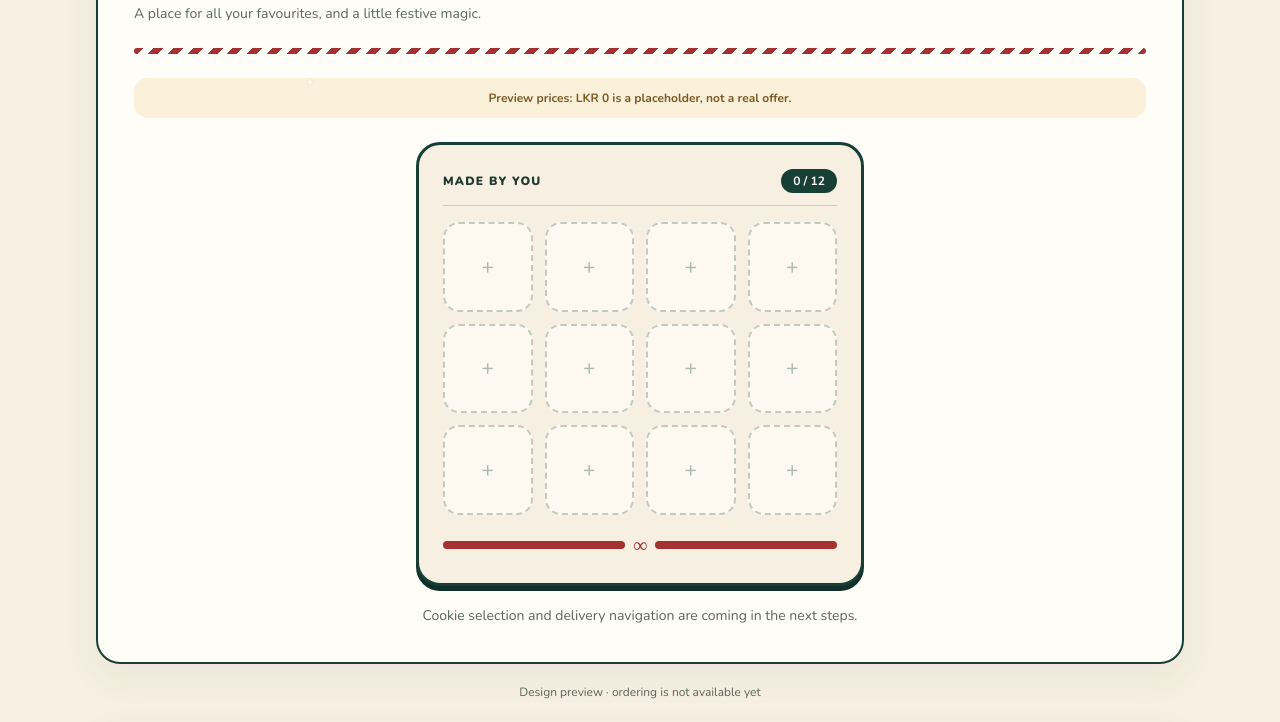
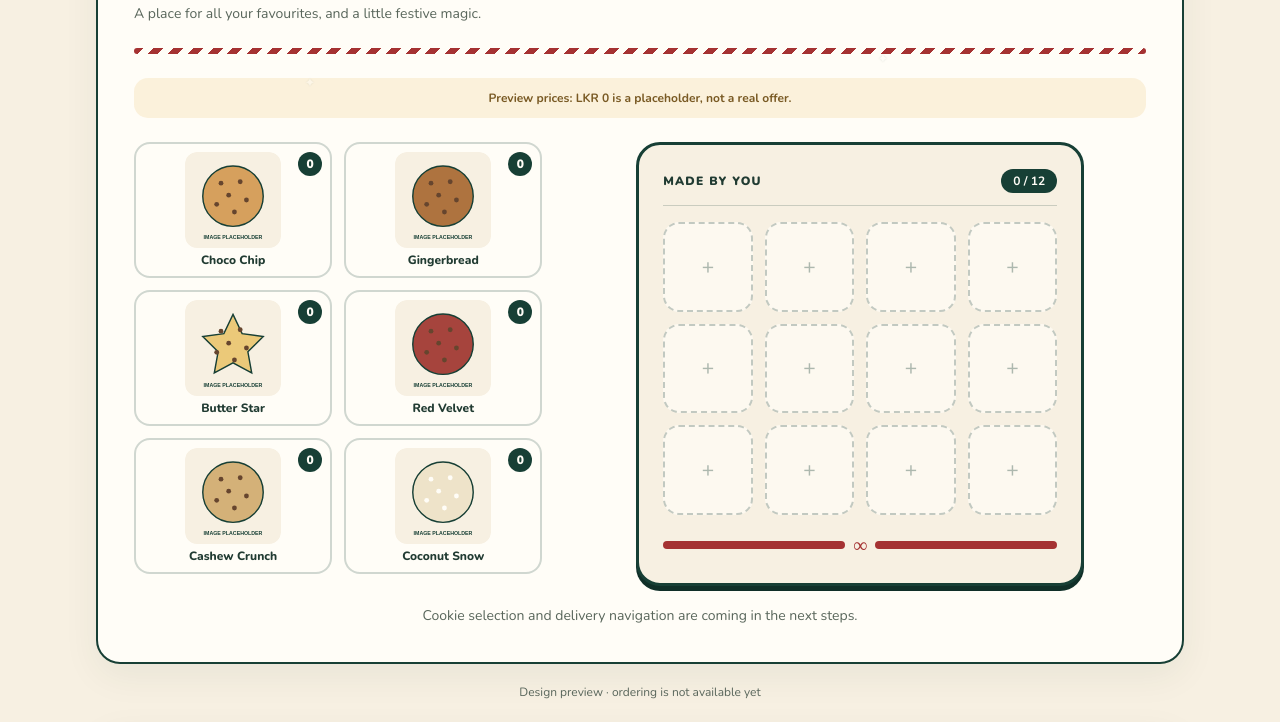
Before and after one commit to MalshaPramodi/fancyWeb, a React (Vite) app: page / in a window 1280 px wide. Shown: the part 647-1369 px from the top of the page. Built offline with nearby package versions, Linux system fonts and the light colour scheme; a web font is replaced by a local one.

Commit message:
feat(trays): add cookie trays with count badges

```diff
--- /dev/null
+++ b/src/components/CookieTray.tsx
@@ -0,0 +1,33 @@
+import { products } from '../config/products'
+import type { BoxState } from '../store/box'
+
+export function CookieTray({ box }: { box: BoxState }) {
+  return (
+    <section
+      aria-label="Cookie flavours"
+      className="grid grid-cols-2 gap-3 sm:grid-cols-3 lg:grid-cols-2"
+    >
+      {products.map((product) => (
+        <div
+          key={product.id}
+          className="relative rounded-2xl border-2 border-pine/20 bg-snow p-2 text-center"
+        >
+          <span
+            className="absolute right-2 top-2 flex size-6 items-center justify-center rounded-full bg-pine text-xs font-black text-snow"
+            aria-label={`${box.cookies.filter((id) => id === product.id).length} selected`}
+          >
+            {box.cookies.filter((id) => id === product.id).length}
+          </span>
+          <img
+            src={product.image}
+            alt={`${product.name} image placeholder`}
+            width={120}
+            height={120}
+            className="mx-auto w-24 rounded-xl"
+          />
+          <p className="mt-1 text-xs font-extrabold">{product.name}</p>
+        </div>
+      ))}
+    </section>
+  )
+}
--- a/src/steps/BuildBox.tsx
+++ b/src/steps/BuildBox.tsx
@@ -1,4 +1,5 @@
 import { Box } from '../components/Box'
+import { CookieTray } from '../components/CookieTray'
 import { useBoxStore } from '../store/useBoxStore'
 import { productConfig } from '../config/products'
 
@@ -9,7 +10,10 @@ export function BuildBox() {
       <p className="mb-6 rounded-button bg-gold/20 px-4 py-3 text-center text-xs font-bold text-gold-dark">
         {productConfig.priceNotice}
       </p>
-      <Box box={box} />
+      <div className="grid items-start gap-8 lg:grid-cols-[1fr_1.4fr]">
+        <CookieTray box={box} />
+        <Box box={box} />
+      </div>
       <p id="next-step-help" className="mt-5 text-center text-sm text-muted">
         Cookie selection and delivery navigation are coming in the next steps.
       </p>
```
Also changed, not shown: 1 other file (tests, documents, lock files or other folders).
